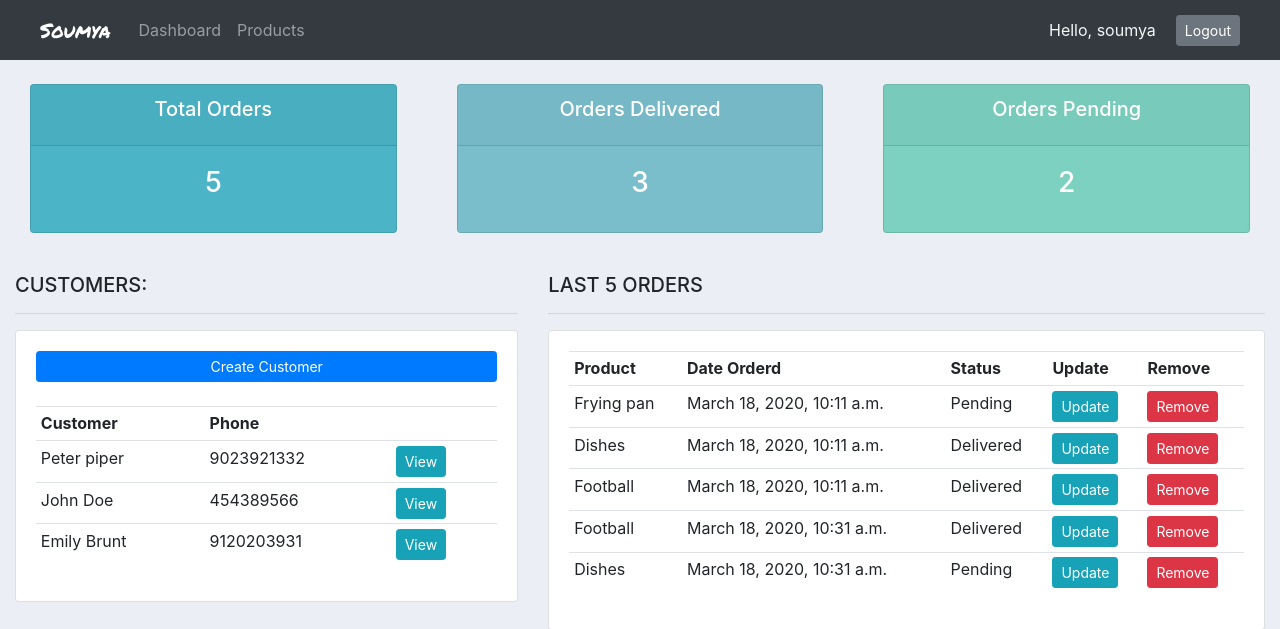
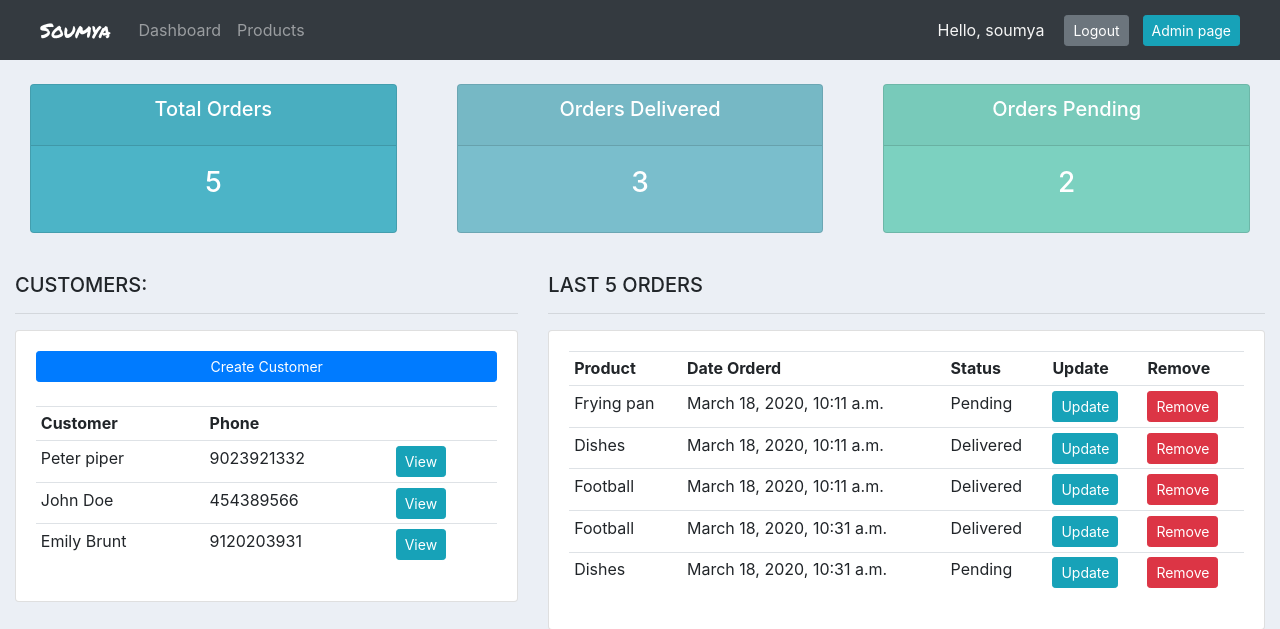
Before and after one commit to Soumya-Dey/Customer-maintaining-software, a Django app: page / in a window 1280 px wide. Shown: the top 629 px of the page. Run offline with Django 3.2, Linux system fonts and the light colour scheme; a user stored in the database is signed in; data comes from the database, SQL or seed files in the repository; both versions use the stored data as it was after the commit; some libraries are stand-ins or nearby versions.

Commit message:
added restrictions for different groups of users

```diff
--- /dev/null
+++ b/accounts/decorators.py
@@ -0,0 +1,45 @@
+from django.http import HttpResponse
+from django.shortcuts import redirect
+
+def unauthenticated_user(view_func):
+    def wrapper_func(request, *args, **kwargs):
+        if request.user.is_authenticated:
+            return redirect('home')
+        else:
+            return view_func(request, *args, **kwargs)
+
+    return wrapper_func
+
+def allowed_users(allowed_user_roles = []):
+    def decorator_func(view_func):
+        def wrapper_func(request, *args, **kwargs):
+            group = None
+
+            if request.user.groups.exists():
+                group = request.user.groups.all()[0].name
+
+            if group in allowed_user_roles:
+                return view_func(request, *args, **kwargs)
+            else:
+                if group == 'Customer':
+                    return redirect('user_page')
+                else:
+                    return HttpResponse('You are not authorized to view this page!')
+
+        return wrapper_func
+    return decorator_func
+
+def admin_only(view_func):
+    def wrapper_func(request, *args, **kwargs):
+        group = None
+
+        if request.user.groups.exists():
+            group = request.user.groups.all()[0].name
+
+        if group == 'Customer':
+            return redirect('user_page')
+
+        if group == 'Admin':
+            return view_func(request, *args, **kwargs)
+
+    return wrapper_func
--- a/accounts/templates/accounts/navbar.html
+++ b/accounts/templates/accounts/navbar.html
@@ -10,6 +10,10 @@
 
   .logout_text {
     margin: 0 20px 0 0;
+  }
+
+  .admin_btn{
+    margin-left: 14px;
   }
 </style>
 
@@ -26,14 +30,20 @@
       <li class="nav-item">
         <a class="nav-link" href="{% url 'home' %}">Dashboard</a>
       </li>
+      {% if request.user.is_staff %}
       <li class="nav-item">
         <a class="nav-link" href="{% url 'products' %}">Products</a>
       </li>
+      {% endif %}
     </ul>
   </div>
 
   <div class="logout">
     <p class="logout_text">Hello, {{request.user}}</p>
     <a class="logout_link btn btn-sm btn-secondary" href="{% url 'logout' %}">Logout</a>
+
+    {% if request.user.is_staff %}
+    <a class="admin_btn btn btn-sm btn-info" href="/admin">Admin page</a>
+    {% endif %}
   </div>
 </nav>
--- a/accounts/urls.py
+++ b/accounts/urls.py
@@ -11,6 +11,8 @@ urlpatterns = [
 
     # for home page
     path('', views.home, name="home"),
+    # for user profile page
+    path('user/', views.userPage, name='user_page'),
     # for products page
     path('products/', views.products, name="products"),
     # for customer page [pk or primary key here is the customer id]
--- a/accounts/views.py
+++ b/accounts/views.py
@@ -4,68 +4,78 @@ from django.forms import inlineformset_factory
 from django.contrib import messages
 from django.contrib.auth import authenticate, login, logout
 from django.contrib.auth.decorators import login_required
+from django.contrib.auth.models import Group
 
 from .models import *
 from .forms import OrderForm, RegisterUserForm
 from .filters import OrderFilter
+from .decorators import unauthenticated_user, allowed_users
 
 # functions that return different views for different url routes
+@unauthenticated_user # restricting a already logged in user to view the register page
 def registerPage(request):
-    if request.user.is_authenticated:
-        return redirect('home')
-    else:
-        form = RegisterUserForm()
+    form = RegisterUserForm()
 
-        if request.method == 'POST':
-            form = RegisterUserForm(request.POST)
+    if request.method == 'POST':
+        form = RegisterUserForm(request.POST)
 
-            if form.is_valid():
-                form.save()
-                messages.success(request, 'Account successfully created for ' + form.cleaned_data.get('username'))
+        if form.is_valid():
+            user = form.save()
+            group = Group.objects.get(name = 'Customer')
+            user.groups.add(group)
 
-                return redirect('login')
+            messages.success(request, 'Account successfully created for ' + form.cleaned_data.get('username'))
 
-        context = {
-            'form': form
-        }
+            return redirect('login')
 
-        return render(request, 'accounts/register.html', context)
+    context = {
+        'form': form
+    }
 
+    return render(request, 'accounts/register.html', context)
+
+
+@unauthenticated_user # restricting a already logged in user to view the login page
 def loginPage(request):
-    if request.user.is_authenticated:
-        return redirect('home')
-    else:
-        if request.method == 'POST':
-            username = request.POST.get('username')
-            password = request.POST.get('password')
+    if request.method == 'POST':
+        username = request.POST.get('username')
+        password = request.POST.get('password')
 
-            user = authenticate(request, username = username, password = password)
+        user = authenticate(request, username=username, password=password)
 
-            # if the user is in registered list
-            if user is not None:
-                login(request, user)
+        # if the user is in registered list
+        if user is not None:
+            login(request, user)
 
-                return redirect('home')
-            else:
-                messages.error(request, 'username or password incorrect')
+            return redirect('home')
+        else:
+            messages.error(request, 'username or password incorrect')
 
-        context = {}
+    context = {}
 
-        return render(request, 'accounts/login.html', context)
+    return render(request, 'accounts/login.html', context)
+
 
 def logoutUser(request):
     logout(request)
     return redirect('login')
 
+
+def userPage(request):
+    context = {}
+
+    return render(request, 'accounts/user.html', context)
+
 # login in required to view these pages
 # if not logged in then the user id redirected to the login page
 @login_required(login_url='login')
+@allowed_users(allowed_user_roles=['Admin'])
 def home(request):
     # fetching data from the database models
     customers = Customer.objects.all()
     orders = Order.objects.all()
-    order_delivered = orders.filter(status = 'Delivered')
-    order_pending = orders.filter(status = 'Pending')
+    order_delivered = orders.filter(status='Delivered')
+    order_pending = orders.filter(status='Pending')
 
     context = {
         'customers': customers,
@@ -82,6 +92,7 @@ def home(request):
 # login in required to view these pages
 # if not logged in then the user id redirected to the login page
 @login_required(login_url='login')
+@allowed_users(allowed_user_roles=['Admin'])
 def products(request):
     # fetching data from the database models
     products = Product.objects.all()
@@ -96,12 +107,13 @@ def products(request):
 # login in required to view these pages
 # if not logged in then the user id redirected to the login page
 @login_required(login_url='login')
+@allowed_users(allowed_user_roles=['Admin'])
 def customer(request, pk):
     # fetching data from the database models
-    customer = Customer.objects.get(id = pk)
+    customer = Customer.objects.get(id=pk)
     orders = customer.order_set.all()
 
-    filters = OrderFilter(request.GET, queryset = orders)
+    filters = OrderFilter(request.GET, queryset=orders)
     orders = filters.qs
 
     context = {
@@ -117,25 +129,27 @@ def customer(request, pk):
 # login in required to view these pages
 # if not logged in then the user id redirected to the login page
 @login_required(login_url='login')
+@allowed_users(allowed_user_roles=['Admin'])
 def createOrder(request, pk):
-    customer = Customer.objects.get(id = pk)
+    customer = Customer.objects.get(id=pk)
     # setting the instance of the form to the current order
     # 'initial' is for setting only one option
     # form = OrderForm(initial = {
     #     'customer': customer
     # })
 
-    OrderFormSet = inlineformset_factory(Customer, Order, fields = ('product', 'status'), extra = 2)
+    OrderFormSet = inlineformset_factory(
+        Customer, Order, fields=('product', 'status'), extra=2)
     # queryset = Order.objects.none() is for only showing the options for new orders i.e hiding the current orders
     # setting the instance of the form to the current order
     # 'instance' is for setting all options at once
-    formset = OrderFormSet(queryset = Order.objects.none(), instance = customer)
+    formset = OrderFormSet(queryset=Order.objects.none(), instance=customer)
 
     # if request is POST i.e submit button is clicked then
     # saving the form to the database
     if request.method == 'POST':
         # form = OrderForm(request.POST)
-        formset = OrderFormSet(request.POST, instance = customer)
+        formset = OrderFormSet(request.POST, instance=customer)
 
         if formset.is_valid():
             formset.save()
@@ -151,16 +165,17 @@ def createOrder(request, pk):
 # login in required to view these pages
 # if not logged in then the user id redirected to the login page
 @login_required(login_url='login')
+@allowed_users(allowed_user_roles=['Admin'])
 def updateOrder(request, pk):
-    order = Order.objects.get(id = pk)
+    order = Order.objects.get(id=pk)
     # setting the instance of the form to the current order
     # 'instance' is for setting all options at once
-    form = OrderForm(instance = order)
+    form = OrderForm(instance=order)
 
     # if request is POST i.e submit button is clicked then
     # saving the form to the database
     if request.method == 'POST':
-        form = OrderForm(request.POST, instance = order)
+        form = OrderForm(request.POST, instance=order)
 
         if form.is_valid():
             form.save()
@@ -177,8 +192,9 @@ def updateOrder(request, pk):
 # login in required to view these pages
 # if not logged in then the user id redirected to the login page
 @login_required(login_url='login')
+@allowed_users(allowed_user_roles=['Admin'])
 def deleteOrder(request, pk):
-    order = Order.objects.get(id = pk)
+    order = Order.objects.get(id=pk)
 
     if request.method == 'POST':
         order.delete()
```
Also changed, not shown: accounts/templates/accounts/user.html (added, +8 -0 lines), db.sqlite3.
